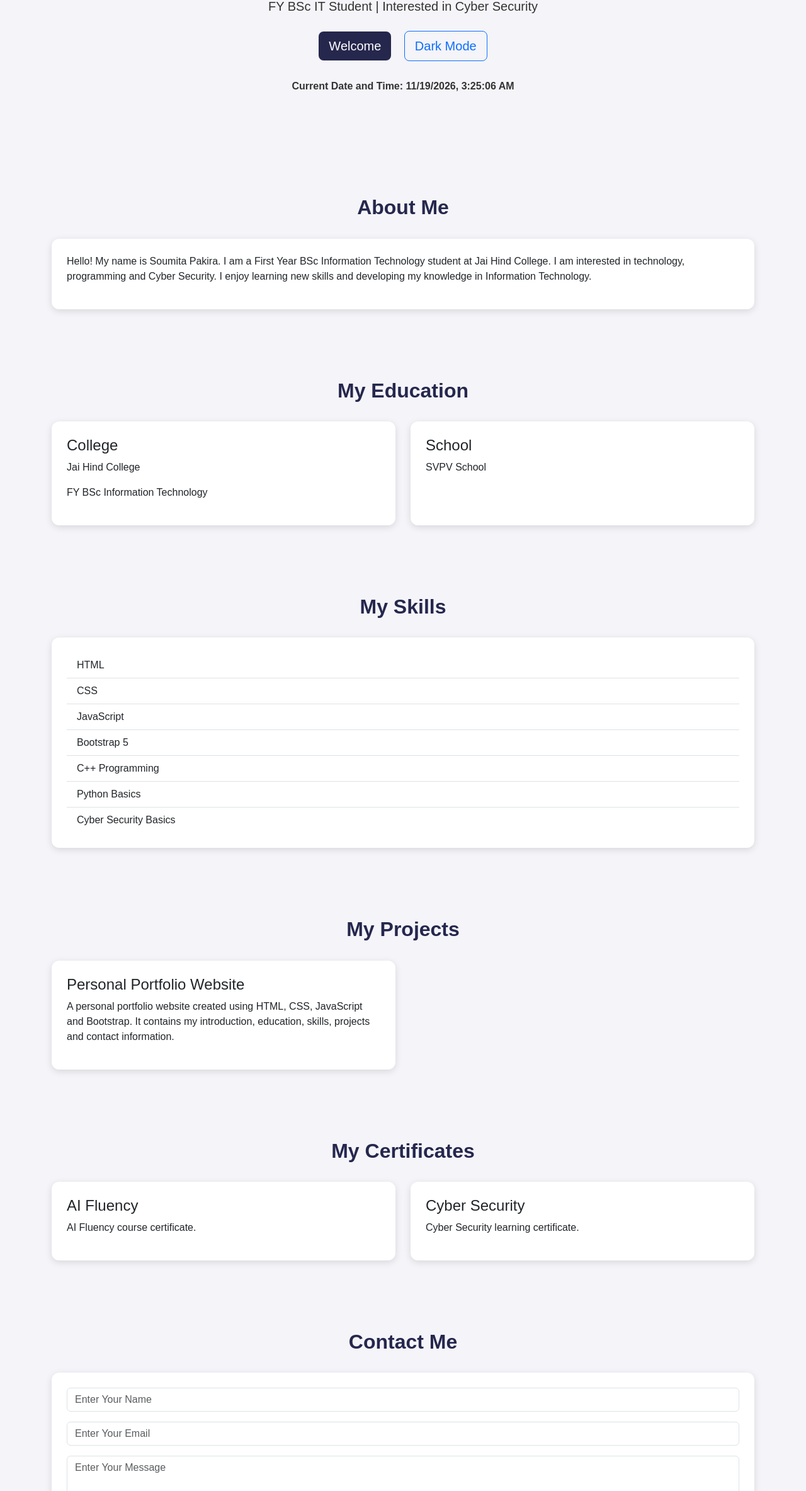
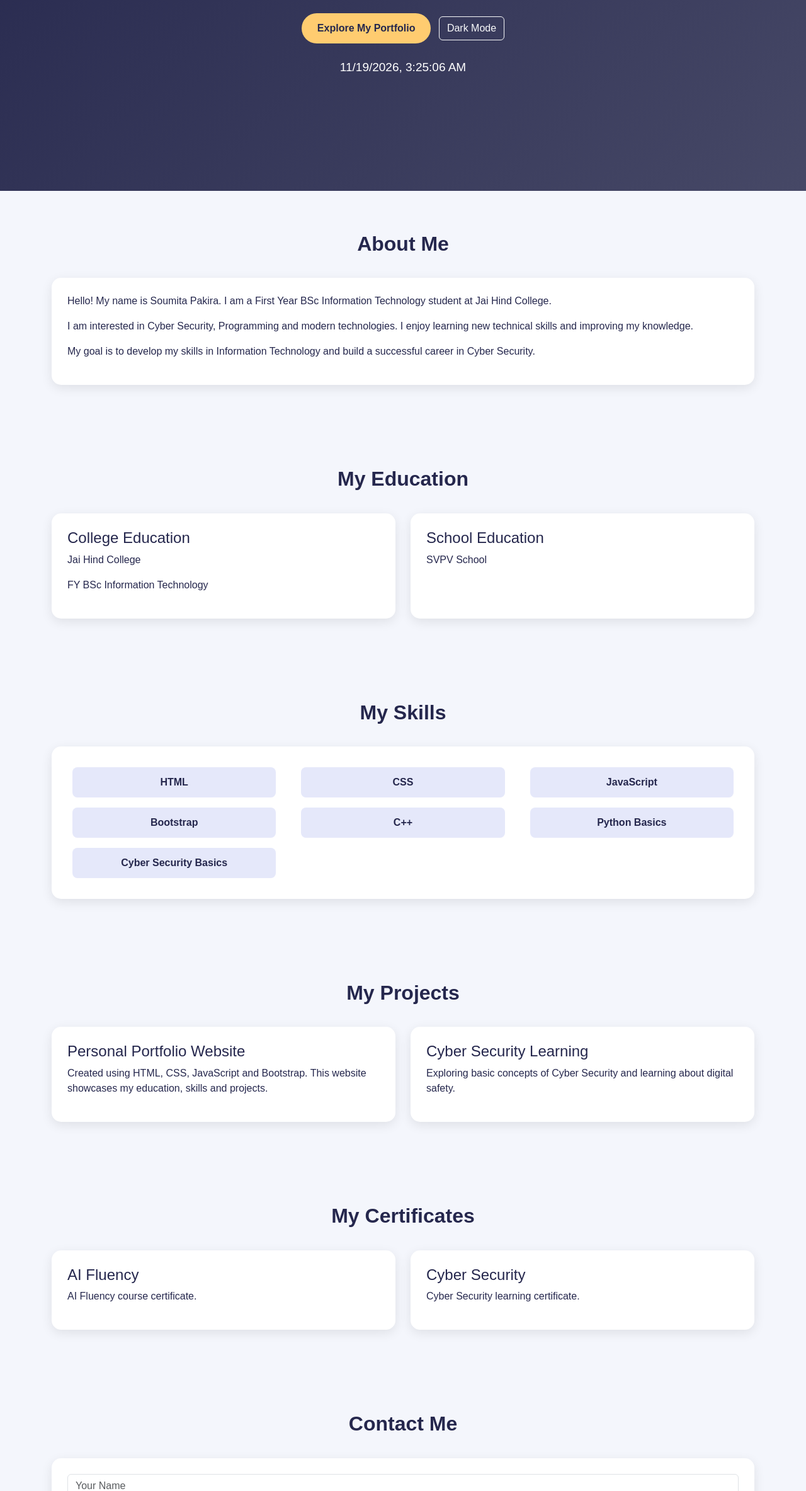
Before and after one commit to soumitapakira783-pixel/my_portfolio-website-, a plain HTML site: page index.html in a window 1280 px wide. Shown: the part 433-2800 px from the top of the page at 63% size. Drawn offline with nearby package versions, Linux system fonts and the light colour scheme.

Commit message:
Update index.html

```diff
--- a/index.html
+++ b/index.html
@@ -5,37 +5,29 @@
     <meta charset="UTF-8">
     <meta name="viewport" content="width=device-width, initial-scale=1.0">
 
-    <title>Soumita Pakira | Portfolio</title>
+    <title>Soumita Pakira | Personal Portfolio</title>
 
-    <!-- Bootstrap 5 CSS -->
-    <link href="https://cdn.jsdelivr.net/npm/bootstrap@5.3.3/dist/css/bootstrap.min.css"
-          rel="stylesheet">
+    <link href="https://cdn.jsdelivr.net/npm/bootstrap@5.3.3/dist/css/bootstrap.min.css" rel="stylesheet">
 
     <style>
         * {
+            margin: 0;
+            padding: 0;
+            box-sizing: border-box;
             scroll-behavior: smooth;
         }
 
         body {
             font-family: Arial, sans-serif;
-            background-color: #f4f4f9;
-            color: #333;
-            transition: 0.3s;
-        }
-
-        header {
-            background-color: #25274d;
-            color: white;
-            padding: 45px 15px;
-            text-align: center;
+            background: #f4f6fc;
+            color: #25274d;
         }
 
         .navbar {
-            background-color: #464866;
+            background: #25274d;
         }
 
-        .navbar-brand,
-        .nav-link {
+        .navbar-brand, .nav-link {
             color: white !important;
         }
 
@@ -43,72 +35,91 @@
             color: #ffcc70 !important;
         }
 
+        .home {
+            min-height: 85vh;
+            display: flex;
+            align-items: center;
+            text-align: center;
+            background: linear-gradient(135deg, #25274d, #464866);
+            color: white;
+            padding: 60px 15px;
+        }
+
+        .profile-img {
+            width: 220px;
+            height: 220px;
+            object-fit: cover;
+            border-radius: 50%;
+            border: 6px solid white;
+            box-shadow: 0 8px 25px rgba(0,0,0,0.3);
+            margin-bottom: 25px;
+        }
+
+        .home h1 {
+            font-size: 42px;
+            font-weight: bold;
+        }
+
+        .home p {
+            font-size: 19px;
+        }
+
+        .btn-custom {
+            background: #ffcc70;
+            color: #25274d;
+            font-weight: bold;
+            border-radius: 25px;
+            padding: 12px 25px;
+            border: none;
+        }
+
+        .btn-custom:hover {
+            background: white;
+            color: #25274d;
+        }
+
         section {
-            padding: 55px 0;
+            padding: 65px 0;
             scroll-margin-top: 65px;
         }
 
         .section-title {
+            text-align: center;
+            font-weight: bold;
+            margin-bottom: 35px;
             color: #25274d;
-            text-align: center;
-            margin-bottom: 30px;
-            font-weight: bold;
-        }
-
-        .home {
-            text-align: center;
-            padding: 90px 15px;
-        }
-
-        .home h1 {
-            font-size: 38px;
-            font-weight: bold;
         }
 
         .custom-card {
             background: white;
             border: none;
-            border-radius: 12px;
-            box-shadow: 0 3px 12px rgba(0,0,0,0.12);
+            border-radius: 15px;
+            padding: 25px;
             height: 100%;
+            box-shadow: 0 5px 18px rgba(0,0,0,0.09);
             transition: 0.3s;
         }
 
         .custom-card:hover {
-            transform: translateY(-5px);
+            transform: translateY(-6px);
         }
 
-        .btn-custom {
-            background-color: #25274d;
-            color: white;
-            border: none;
+        .skill {
+            background: #e5e8fa;
+            padding: 12px;
+            border-radius: 8px;
+            margin: 8px;
+            text-align: center;
+            font-weight: bold;
         }
 
-        .btn-custom:hover {
-            background-color: #464866;
-            color: white;
-        }
-
-        footer {
-            background-color: #25274d;
-            color: white;
-            text-align: center;
-            padding: 25px;
-        }
-
-        #datetime {
-            margin-top: 20px;
-        }
-
-        /* Dark Mode */
-
         .dark-mode {
-            background-color: #181818;
+            background: #181824;
             color: white;
         }
 
         .dark-mode .custom-card {
-            background-color: #303030;
+            background: #303044;
             color: white;
         }
 
@@ -116,23 +127,21 @@
             color: #ffcc70;
         }
 
-        .dark-mode .form-control {
-            background-color: #303030;
+        footer {
+            background: #25274d;
             color: white;
-            border-color: #777;
+            text-align: center;
+            padding: 25px;
         }
 
-        .dark-mode .form-control::placeholder {
-            color: #ccc;
+        @media(max-width: 600px) {
+            .home h1 {
+                font-size: 30px;
             }
 
-        @media (max-width: 600px) {
-            .home h1 {
-                font-size: 28px;
-            }
-
-            header h1 {
-                font-size: 27px;
+            .profile-img {
+                width: 175px;
+                height: 175px;
             }
         }
     </style>
@@ -140,360 +149,243 @@
 
 <body>
 
-    <!-- Header -->
-    <header>
-        <div class="container">
-            <h1>Soumita Pakira</h1>
-            <h4>FY BSc IT Student</h4>
-            <p class="lead">
-                Aspiring Cybersecurity Professional
-            </p>
-        </div>
-    </header>
-
-    <!-- Bootstrap Navigation Bar -->
+<!-- Navigation -->
 <nav class="navbar navbar-expand-lg navbar-dark sticky-top">
     <div class="container">
-
-            <a class="navbar-brand fw-bold" href="#home">
-                My Portfolio
-            </a>
+        <a class="navbar-brand fw-bold" href="#home">Soumita's Portfolio</a>
 
         <button class="navbar-toggler" type="button"
-                    data-bs-toggle="collapse"
-                    data-bs-target="#myNavbar"
-                    aria-controls="myNavbar"
-                    aria-expanded="false"
-                    aria-label="Toggle navigation">
-
+            data-bs-toggle="collapse" data-bs-target="#menu">
             <span class="navbar-toggler-icon"></span>
         </button>
 
-            <div class="collapse navbar-collapse" id="myNavbar">
-
+        <div class="collapse navbar-collapse" id="menu">
             <ul class="navbar-nav ms-auto">
-
-                    <li class="nav-item">
-                        <a class="nav-link" href="#home">Home</a>
-                    </li>
-
-                    <li class="nav-item">
-                        <a class="nav-link" href="#about">About</a>
-                    </li>
-
-                    <li class="nav-item">
-                        <a class="nav-link" href="#education">Education</a>
-                    </li>
-
-                    <li class="nav-item">
-                        <a class="nav-link" href="#skills">Skills</a>
-                    </li>
-
-                    <li class="nav-item">
-                        <a class="nav-link" href="#projects">Projects</a>
-                    </li>
-
-                    <li class="nav-item">
-                        <a class="nav-link" href="#certificates">Certificates</a>
-                    </li>
-
-                    <li class="nav-item">
-                        <a class="nav-link" href="#contact">Contact</a>
-                    </li>
-
+                <li class="nav-item"><a class="nav-link" href="#home">Home</a></li>
+                <li class="nav-item"><a class="nav-link" href="#about">About</a></li>
+                <li class="nav-item"><a class="nav-link" href="#education">Education</a></li>
+                <li class="nav-item"><a class="nav-link" href="#skills">Skills</a></li>
+                <li class="nav-item"><a class="nav-link" href="#projects">Projects</a></li>
+                <li class="nav-item"><a class="nav-link" href="#certificates">Certificates</a></li>
+                <li class="nav-item"><a class="nav-link" href="#contact">Contact</a></li>
             </ul>
         </div>
     </div>
 </nav>
 
-    <!-- Home Section -->
+<!-- Home -->
 <section class="home" id="home">
+    <div class="container">
 
-        <div class="container">
+        <img src="soumita.jpg"
+             alt="Soumita Pakira Profile Photo"
+             class="profile-img">
 
         <h1>Hello, I'm Soumita Pakira</h1>
 
-            <p class="lead">
-                FY BSc IT Student | Interested in Cyber Security
+        <p class="mt-3">
+            FY BSc IT Student | Aspiring Cybersecurity Professional
         </p>
 
-            <button class="btn btn-custom btn-lg m-2"
-                    onclick="welcomeMessage()">
-                Welcome
-            </button>
+        <p>
+            Passionate about Technology, Programming and Cyber Security.
+        </p>
 
-            <button class="btn btn-outline-primary btn-lg m-2"
+        <a href="#about" class="btn btn-custom mt-3">Explore My Portfolio</a>
+
+        <button class="btn btn-outline-light mt-3 ms-2"
                 onclick="toggleDarkMode()">
             Dark Mode
         </button>
 
-            <p id="datetime" class="fw-bold"></p>
-
+        <p id="datetime" class="mt-4"></p>
     </div>
 </section>
 
-    <!-- About Section -->
+<!-- About -->
 <section id="about">
-
     <div class="container">
-
         <h2 class="section-title">About Me</h2>
 
-            <div class="card custom-card p-4">
-
+        <div class="custom-card">
             <p>
                 Hello! My name is Soumita Pakira.
                 I am a First Year BSc Information Technology
                 student at Jai Hind College.
-                    I am interested in technology, programming
-                    and Cyber Security.
-
-                    I enjoy learning new skills and developing
-                    my knowledge in Information Technology.
             </p>
 
+            <p>
+                I am interested in Cyber Security, Programming
+                and modern technologies. I enjoy learning new
+                technical skills and improving my knowledge.
+            </p>
+
+            <p>
+                My goal is to develop my skills in Information
+                Technology and build a successful career
+                in Cyber Security.
+            </p>
         </div>
     </div>
 </section>
 
-    <!-- Education Section -->
+<!-- Education -->
 <section id="education">
-
     <div class="container">
-
         <h2 class="section-title">My Education</h2>
 
         <div class="row g-4">
-
             <div class="col-md-6">
-                    <div class="card custom-card p-4">
-
-                        <h4>College</h4>
+                <div class="custom-card">
+                    <h4>College Education</h4>
                     <p>Jai Hind College</p>
                     <p>FY BSc Information Technology</p>
-
                 </div>
             </div>
 
             <div class="col-md-6">
-                    <div class="card custom-card p-4">
-
-                        <h4>School</h4>
+                <div class="custom-card">
+                    <h4>School Education</h4>
                     <p>SVPV School</p>
-
                 </div>
             </div>
-
         </div>
     </div>
 </section>
 
-    <!-- Skills Section -->
+<!-- Skills -->
 <section id="skills">
-
     <div class="container">
-
         <h2 class="section-title">My Skills</h2>
 
-            <div class="card custom-card p-4">
-
-                <ul class="list-group list-group-flush">
-
-                    <li class="list-group-item">HTML</li>
-                    <li class="list-group-item">CSS</li>
-                    <li class="list-group-item">JavaScript</li>
-                    <li class="list-group-item">Bootstrap 5</li>
-                    <li class="list-group-item">C++ Programming</li>
-                    <li class="list-group-item">Python Basics</li>
-                    <li class="list-group-item">Cyber Security Basics</li>
-
-                </ul>
-
+        <div class="custom-card">
+            <div class="row">
+                <div class="col-6 col-md-4"><div class="skill">HTML</div></div>
+                <div class="col-6 col-md-4"><div class="skill">CSS</div></div>
+                <div class="col-6 col-md-4"><div class="skill">JavaScript</div></div>
+                <div class="col-6 col-md-4"><div class="skill">Bootstrap</div></div>
+                <div class="col-6 col-md-4"><div class="skill">C++</div></div>
+                <div class="col-6 col-md-4"><div class="skill">Python Basics</div></div>
+                <div class="col-6 col-md-4"><div class="skill">Cyber Security Basics</div></div>
+            </div>
         </div>
     </div>
 </section>
 
-    <!-- Projects Section -->
+<!-- Projects -->
 <section id="projects">
-
     <div class="container">
-
         <h2 class="section-title">My Projects</h2>
 
         <div class="row g-4">
-
             <div class="col-md-6">
-
-                    <div class="card custom-card p-4">
-
+                <div class="custom-card">
                     <h4>Personal Portfolio Website</h4>
-
                     <p>
-                            A personal portfolio website created
-                            using HTML, CSS, JavaScript and Bootstrap.
-                            It contains my introduction, education,
-                            skills, projects and contact information.
+                        Created using HTML, CSS, JavaScript
+                        and Bootstrap. This website showcases
+                        my education, skills and projects.
                     </p>
-
                 </div>
             </div>
 
+            <div class="col-md-6">
+                <div class="custom-card">
+                    <h4>Cyber Security Learning</h4>
+                    <p>
+                        Exploring basic concepts of Cyber Security
+                        and learning about digital safety.
+                    </p>
+                </div>
+            </div>
         </div>
     </div>
 </section>
 
-    <!-- Certificates Section -->
+<!-- Certificates -->
 <section id="certificates">
-
     <div class="container">
-
         <h2 class="section-title">My Certificates</h2>
 
         <div class="row g-4">
-
             <div class="col-md-6">
-                    <div class="card custom-card p-4">
-
+                <div class="custom-card">
                     <h4>AI Fluency</h4>
-
-                        <p>
-                            AI Fluency course certificate.
-                        </p>
-
+                    <p>AI Fluency course certificate.</p>
                 </div>
             </div>
 
             <div class="col-md-6">
-                    <div class="card custom-card p-4">
-
+                <div class="custom-card">
                     <h4>Cyber Security</h4>
-
-                        <p>
-                            Cyber Security learning certificate.
-                        </p>
-
+                    <p>Cyber Security learning certificate.</p>
                 </div>
             </div>
-
         </div>
     </div>
 </section>
 
-    <!-- Contact Section -->
+<!-- Contact -->
 <section id="contact">
-
     <div class="container">
-
         <h2 class="section-title">Contact Me</h2>
 
-            <div class="card custom-card p-4">
-
+        <div class="custom-card">
             <form onsubmit="sendMessage(event)">
 
-                    <div class="mb-3">
+                <input type="text" id="name"
+                    class="form-control mb-3"
+                    placeholder="Your Name" required>
 
-                        <input type="text"
-                               id="name"
-                               class="form-control"
-                               placeholder="Enter Your Name"
-                               required>
-
-                    </div>
-
-                    <div class="mb-3">
-
-                        <input type="email"
-                               id="email"
-                               class="form-control"
-                               placeholder="Enter Your Email"
-                               required>
-
-                    </div>
-
-                    <div class="mb-3">
+                <input type="email" id="email"
+                    class="form-control mb-3"
+                    placeholder="Your Email" required>
 
                 <textarea id="message"
-                                  class="form-control"
+                    class="form-control mb-3"
                     rows="5"
-                                  placeholder="Enter Your Message"
-                                  required></textarea>
+                    placeholder="Your Message" required></textarea>
 
-                    </div>
-
-                    <button type="submit"
-                            class="btn btn-custom btn-lg">
+                <button type="submit" class="btn btn-custom">
                     Send Message
                 </button>
 
             </form>
-
         </div>
     </div>
 </section>
 
 <!-- Footer -->
 <footer>
-
-        <div class="container">
-
     <p>© 2026 Soumita Pakira</p>
-            <p>All Rights Reserved.</p>
-
-        </div>
-
+    <p>Personal Portfolio | Aspiring Cybersecurity Professional</p>
 </footer>
 
-    <!-- JavaScript -->
 <script>
-
-        // Welcome Message
-        function welcomeMessage() {
-
-            alert("Welcome to My Portfolio Website!");
-
+    function toggleDarkMode() {
+        document.body.classList.toggle("dark-mode");
     }
 
-        // Dark Mode
-        function toggleDarkMode() {
-
-            document.body.classList.toggle("dark-mode");
-
-        }
-
-        // Date and Time
     function showDateTime() {
-
-            let now = new Date();
-
         document.getElementById("datetime").innerHTML =
-                "Current Date and Time: " +
-                now.toLocaleString();
-
+            new Date().toLocaleString();
     }
 
     showDateTime();
-
     setInterval(showDateTime, 1000);
 
-        // Contact Form
     function sendMessage(event) {
-
         event.preventDefault();
 
         let name = document.getElementById("name").value;
 
-            alert("Thank you, " + name +
-                  "! Your message has been entered.");
+        alert("Thank you, " + name + "! Your message has been entered.");
 
-            document.querySelector("form").reset();
-
+        event.target.reset();
     }
-
 </script>
 
-    <!-- Bootstrap JavaScript -->
-    <script src="https://cdn.jsdelivr.net/npm/bootstrap@5.3.3/dist/js/bootstrap.bundle.min.js">
-    </script>
+<script src="https://cdn.jsdelivr.net/npm/bootstrap@5.3.3/dist/js/bootstrap.bundle.min.js"></script>
 
 </body>
 </html>
```
Lines whose indentation alone changed are shown as unchanged.
